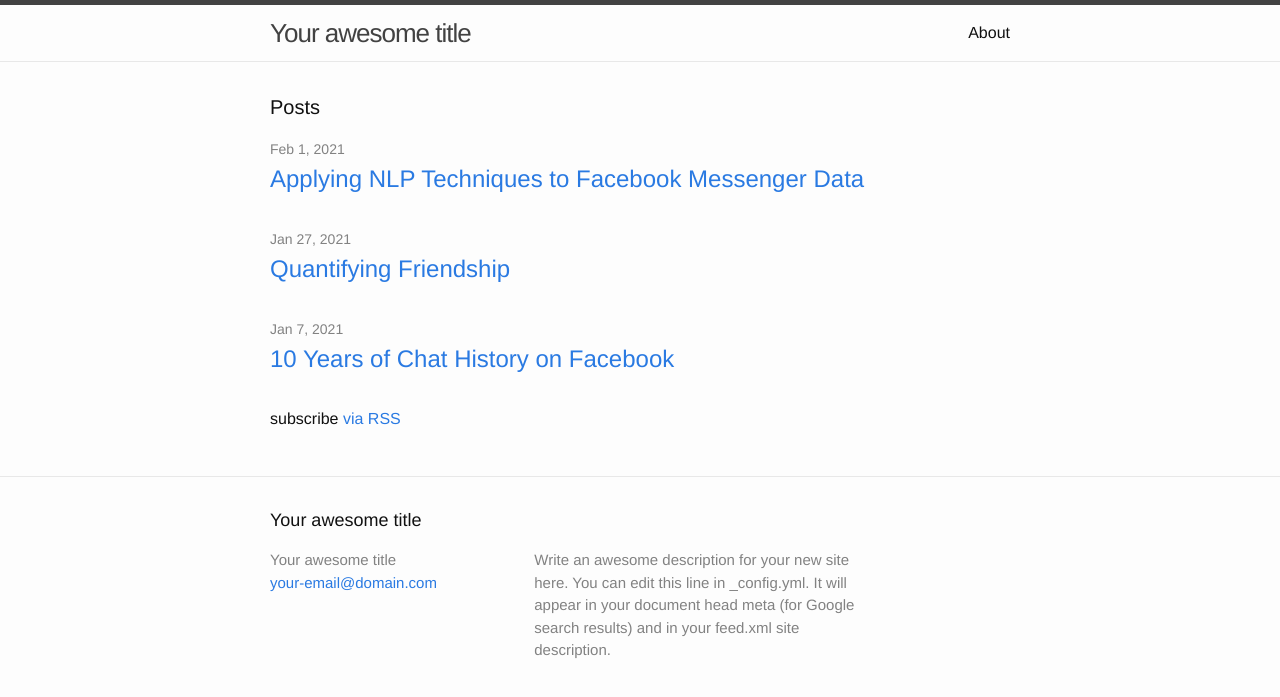
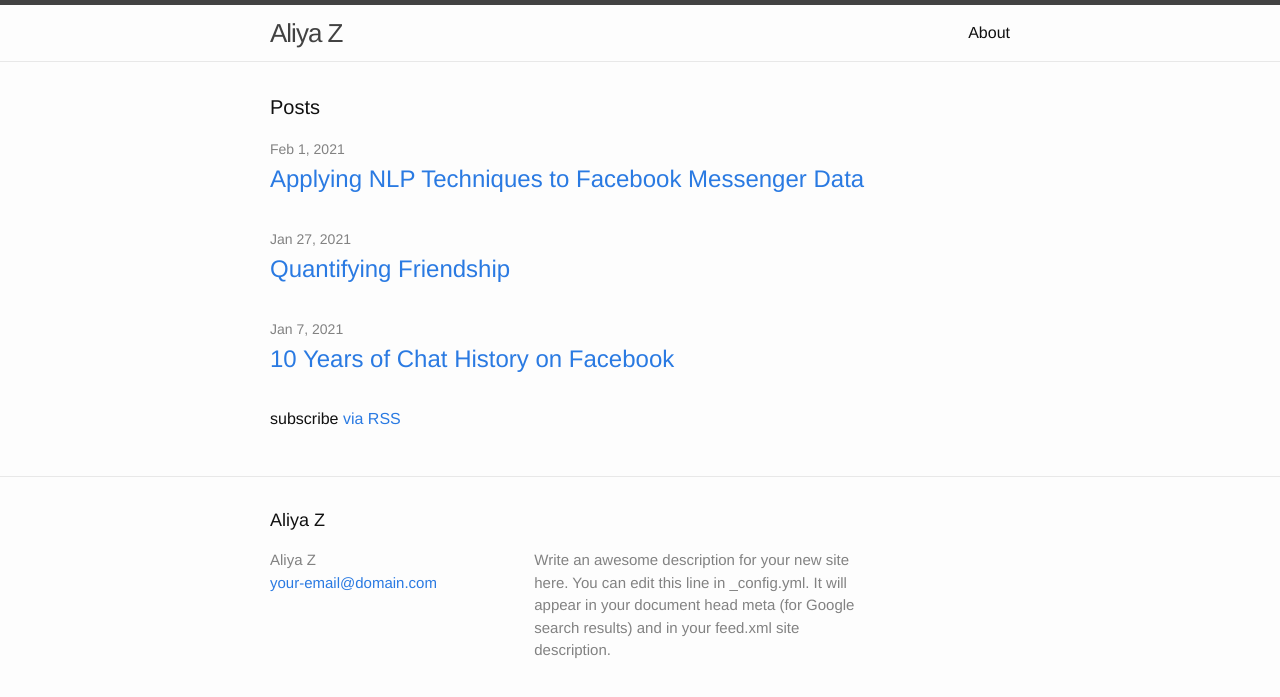
Before and after one commit to aliya-zee/aliya-zee.github.io, a Jekyll site: the page built from index.html, in a window 1280 px wide. Shown: the top 697 px of the page. Built offline with Jekyll 4.4.1, drawn with Linux system fonts in a browser that asks for light colours.

```diff
--- a/_config.yml
+++ b/_config.yml
@@ -6,7 +6,7 @@
 # 'jekyll serve'. If you change this file, please restart the server process.
 
 # Site settings
-title: Your awesome title
+title: Aliya Z
 email: your-email@domain.com
 description: > # this means to ignore newlines until "baseurl:"
   Write an awesome description for your new site here. You can edit this
@@ -14,8 +14,8 @@ description: > # this means to ignore newlines until "baseurl:"
   Google search results) and in your feed.xml site description.
 baseurl: "" # the subpath of your site, e.g. /blog
 url: "http://yourdomain.com" # the base hostname & protocol for your site
-twitter_username: jekyllrb
-github_username:  jekyll
 
 # Build settings
 markdown: kramdown
+
+plugins: [jekyll-seo-tag]
```
